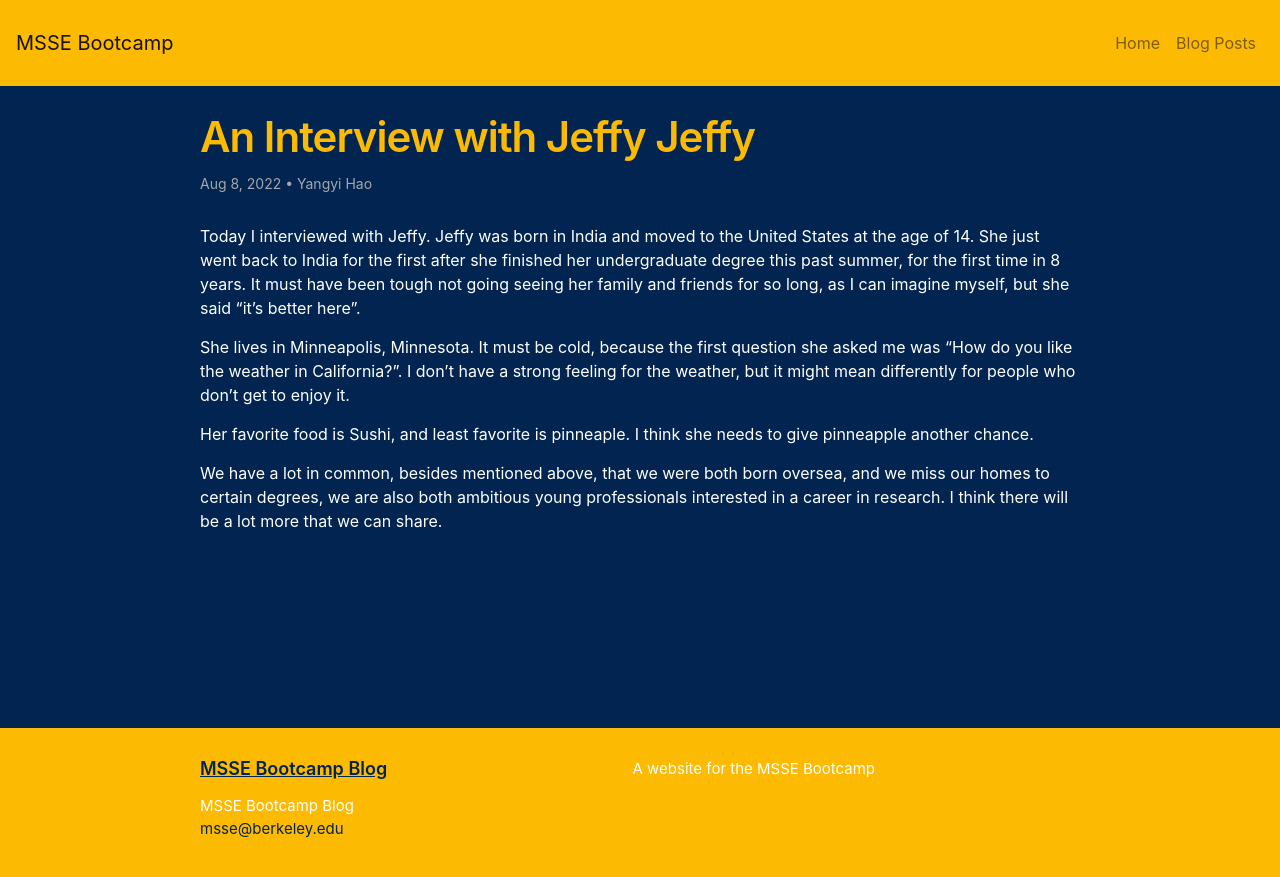
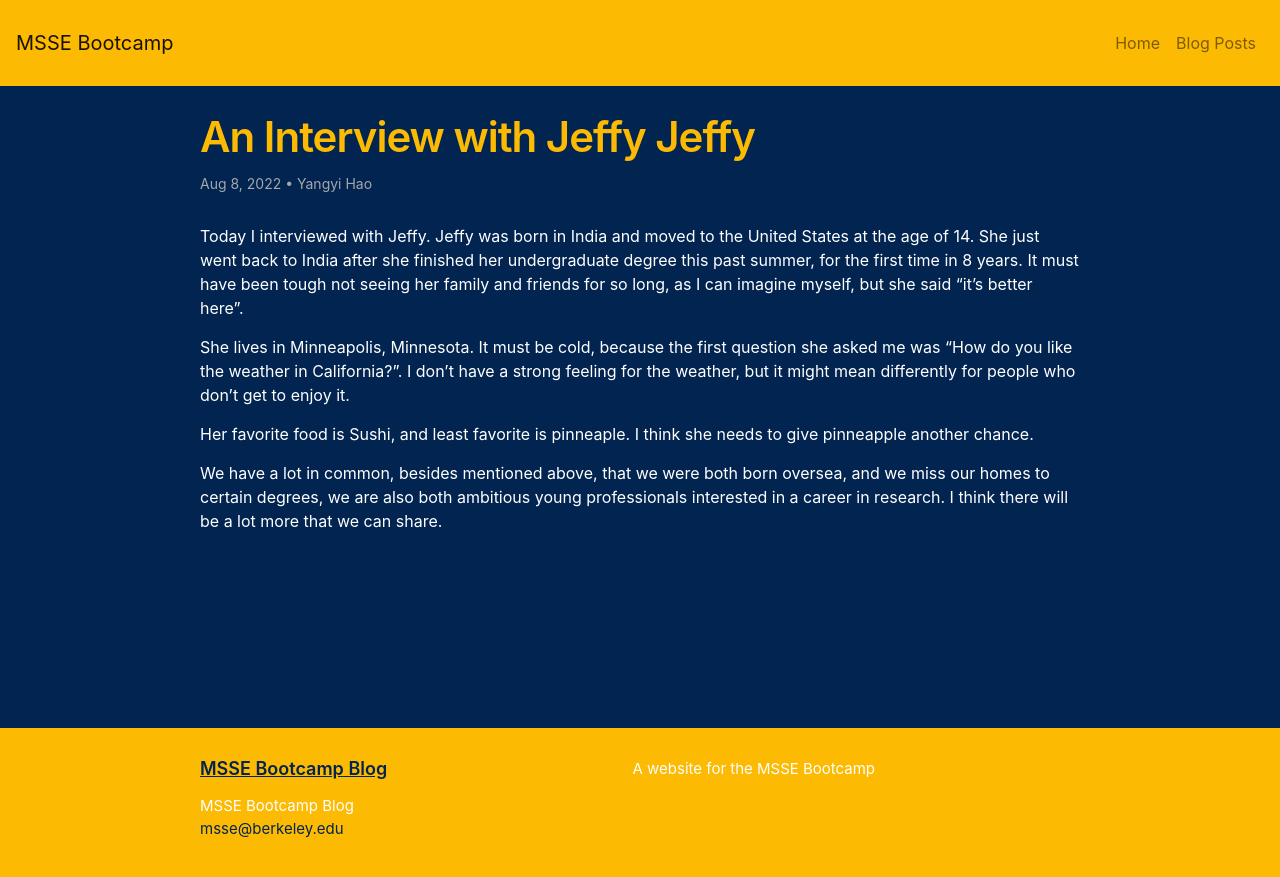
Before and after one commit to msse-2022-bootcamp/blog-scott-s-tots, a Jekyll site: the page built from _posts/2022-08-08-Jeffy.md, in a window 1280 px wide. Shown: the top 877 px of the page. Built offline with Jekyll 4.4.1, drawn with Linux system fonts in a browser that asks for light colours; some web fonts are replaced; Markdown is read by kramdown in place of the engine named in the settings.

Commit message:
Fix typos.

```diff
--- a/_posts/2022-08-08-Jeffy.md
+++ b/_posts/2022-08-08-Jeffy.md
@@ -4,7 +4,7 @@ title: "An Interview with Jeffy Jeffy"
 author: Yangyi Hao
 ---
 
-Today I interviewed with Jeffy. Jeffy was born in India and moved to the United States at the age of 14. She just went back to India for the first after she finished her undergraduate degree this past summer, for the first time in 8 years. It must have been tough not going seeing her family and friends for so long, as I can imagine myself, but she said "it's better here".
+Today I interviewed with Jeffy. Jeffy was born in India and moved to the United States at the age of 14. She just went back to India after she finished her undergraduate degree this past summer, for the first time in 8 years. It must have been tough not seeing her family and friends for so long, as I can imagine myself, but she said "it's better here".
 
 She lives in Minneapolis, Minnesota. It must be cold, because the first question she asked me was "How do you like the weather in California?". I don't have a strong feeling for the weather, but it might mean differently for people who don't get to enjoy it.
 
```
